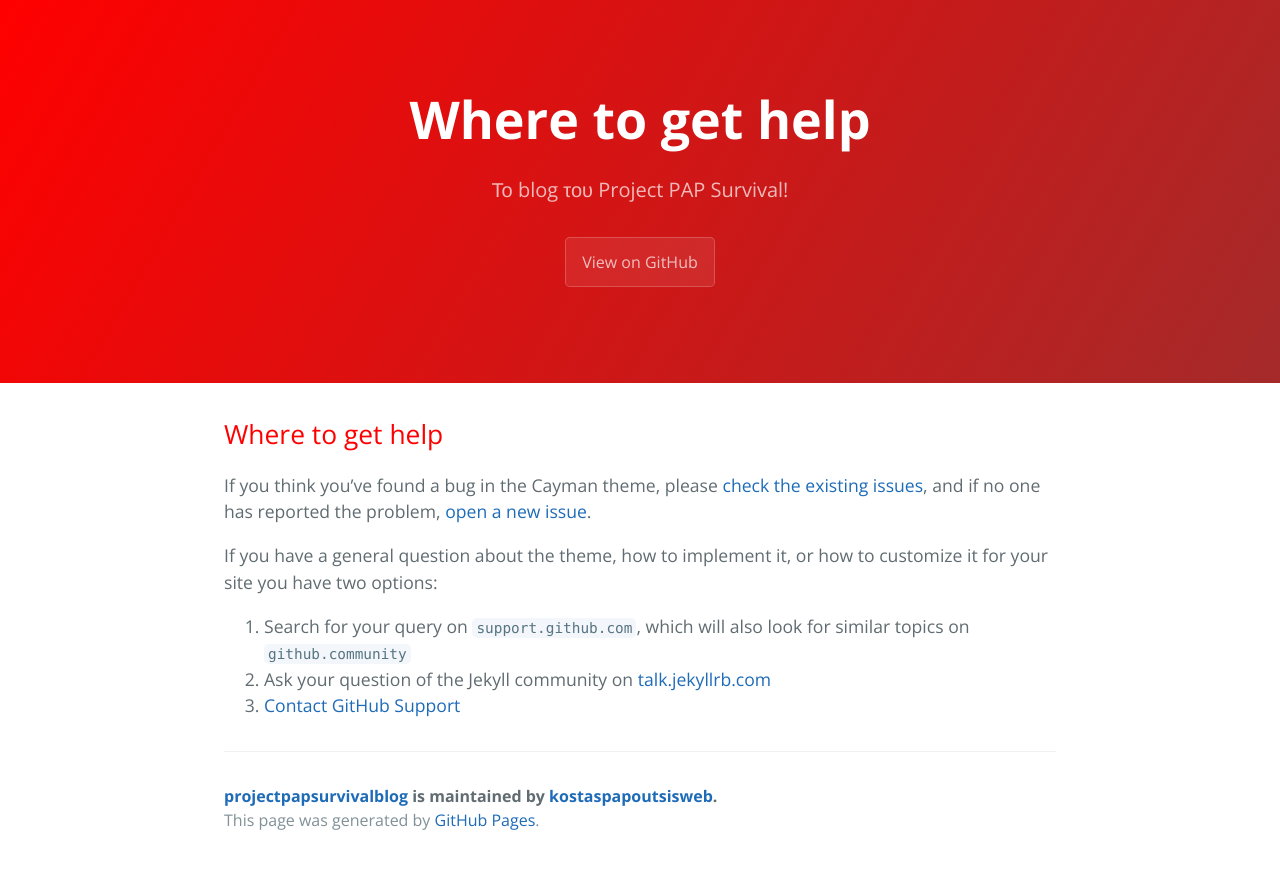
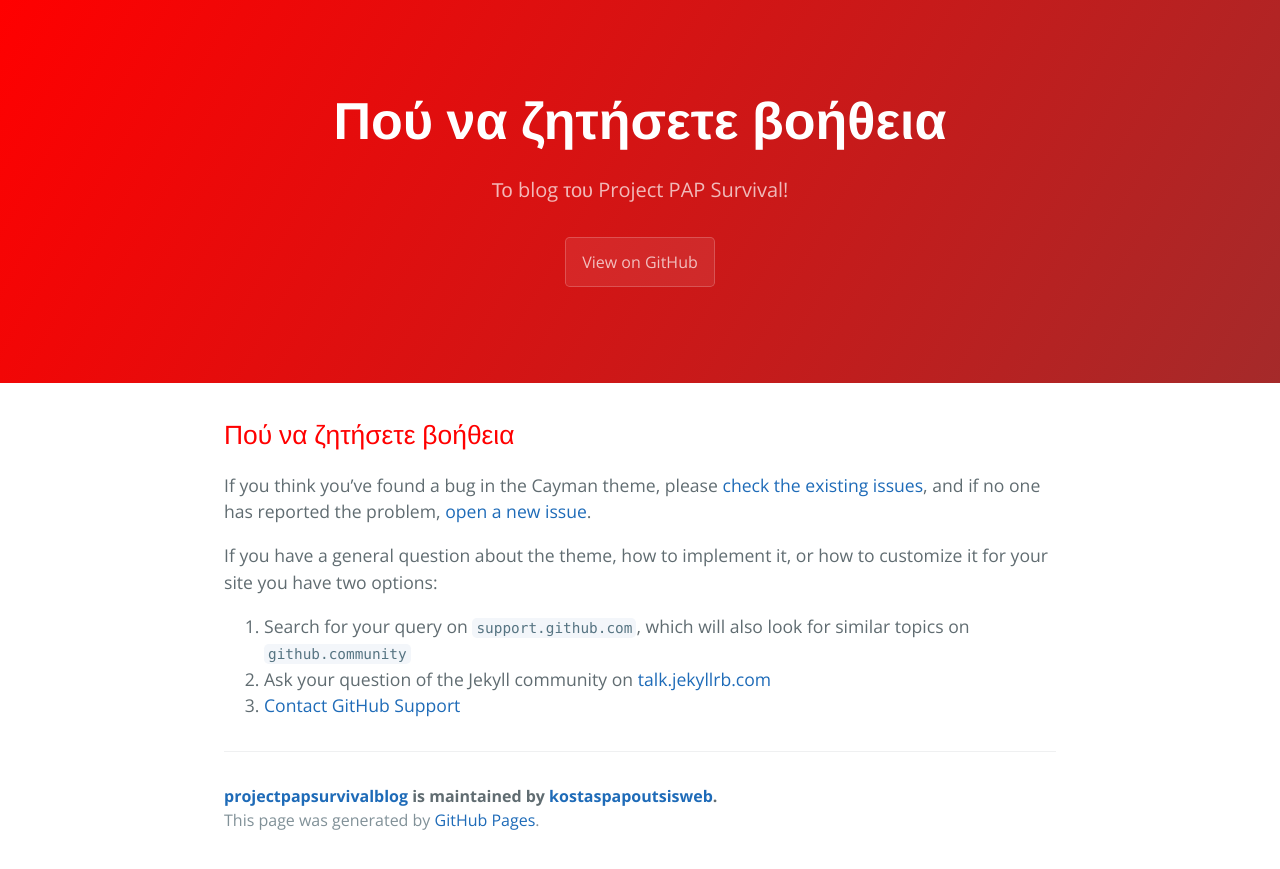
Before and after one commit to kostaspapoutsisweb/projectpapsurvivalblog, a Jekyll site: the page built from docs/SUPPORT.md, in a window 1280 px wide. Shown: the top 869 px of the page. Built offline with Jekyll 4.4.1, drawn with Linux system fonts in a browser that asks for light colours; our own code applies the rules of GitHub Pages for plain Markdown files.

Commit message:
Update SUPPORT.md

```diff
--- a/docs/SUPPORT.md
+++ b/docs/SUPPORT.md
@@ -1,4 +1,4 @@
-## Where to get help
+## Πού να ζητήσετε βοήθεια
 
 If you think you've found a bug in the Cayman theme, please [check the existing issues](https://github.com/pages-themes/cayman/issues), and if no one has reported the problem, [open a new issue](https://github.com/pages-themes/cayman/issues/new).
 
```
